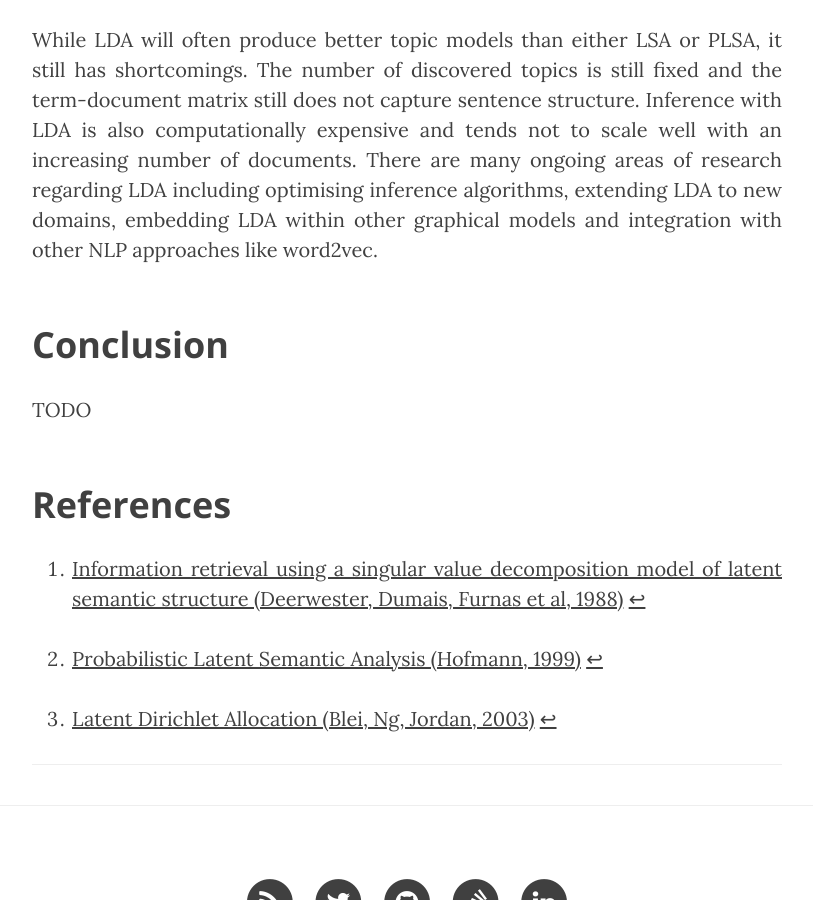
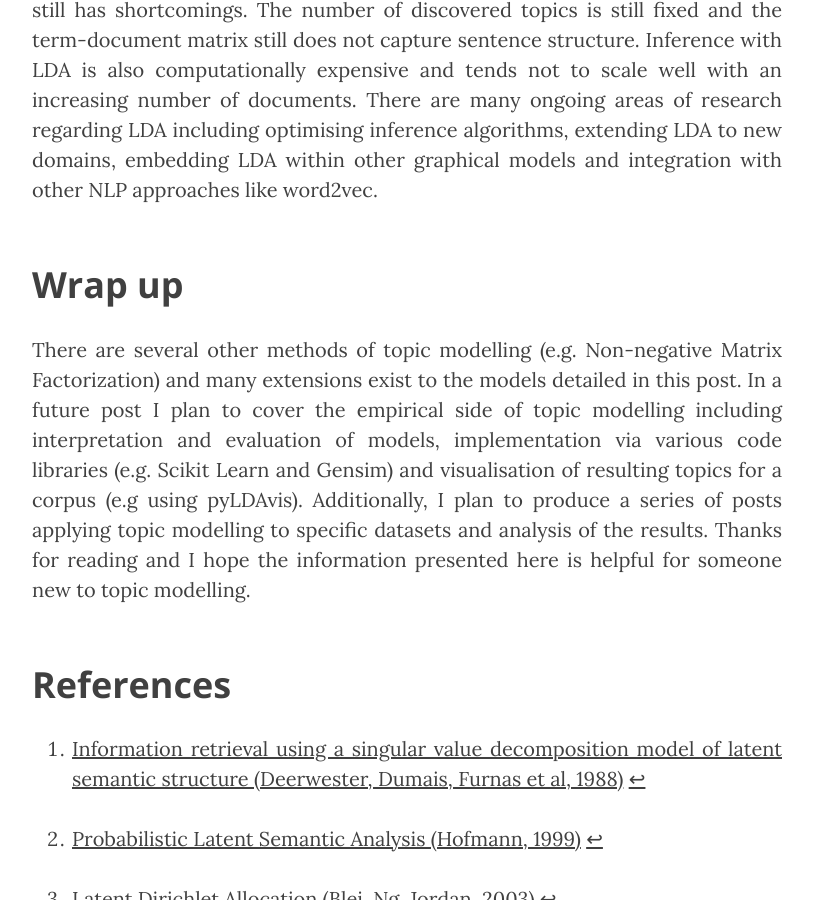
Before and after one commit to dylanhogg/dylanhogg.github.io, a Jekyll site: the page built from _posts/2017-12-01-topic-modelling-part-1-overview.markdown, in a window 1280 px wide and 900 px high, scrolled down 11117 px. Shown: the whole window, without its empty margins (233-1046 px from the left). Built offline with Jekyll 4.4.1, drawn with Linux system fonts in a browser that asks for light colours; nearby versions of some CDN libraries; comment, search, counter and statistics services are not loaded.

Commit message:
Added conclusion and removed in progress caption.

```diff
--- a/_posts/2017-12-01-topic-modelling-part-1-overview.markdown
+++ b/_posts/2017-12-01-topic-modelling-part-1-overview.markdown
@@ -9,8 +9,6 @@ header-img: "img/post-bg-02.jpg"
 published:  true
 comments:   true
 ---
-
-<p style="color:red">BLOGPOST IN PROGRESS</p>
 
 <!-- ---------------------------------------------------------------------- -->
 <h2 class="section-heading">What is Topic Modelling?</h2>
@@ -137,9 +135,9 @@ Not all variables need to be inferred from the data. Some parameters can be set
 While LDA will often produce better topic models than either LSA or PLSA, it still has shortcomings. The number of discovered topics is still fixed and the term-document matrix still does not capture sentence structure. Inference with LDA is also computationally expensive and tends not to scale well with an increasing number of documents. There are many ongoing areas of research regarding LDA including optimising inference algorithms, extending LDA to new domains, embedding LDA within other graphical models and integration with other NLP approaches like word2vec.
 
 <!-- ---------------------------------------------------------------------- -->
-<h2 class="section-heading">Conclusion</h2>
+<h2 class="section-heading">Wrap up</h2>
 
-TODO
+There are several other methods of topic modelling (e.g. Non-negative Matrix Factorization) and many extensions exist to the models detailed in this post. In a future post I plan to cover the empirical side of topic modelling including interpretation and evaluation of models, implementation via various code libraries (e.g. Scikit Learn and Gensim) and visualisation of resulting topics for a corpus (e.g using pyLDAvis). Additionally, I plan to produce a series of posts applying topic modelling to specific datasets and analysis of the results. Thanks for reading and I hope the information presented here is helpful for someone new to topic modelling.
 
 <!-- ---------------------------------------------------------------------- -->
 <h2 class="section-heading">References</h2>
```
